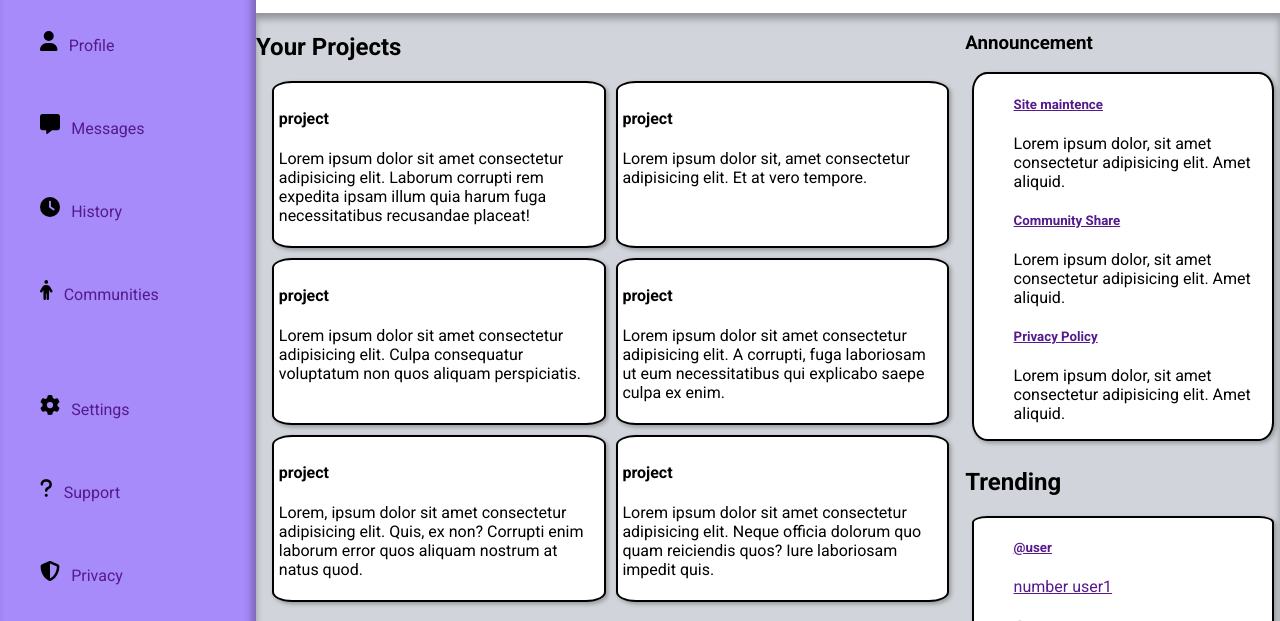
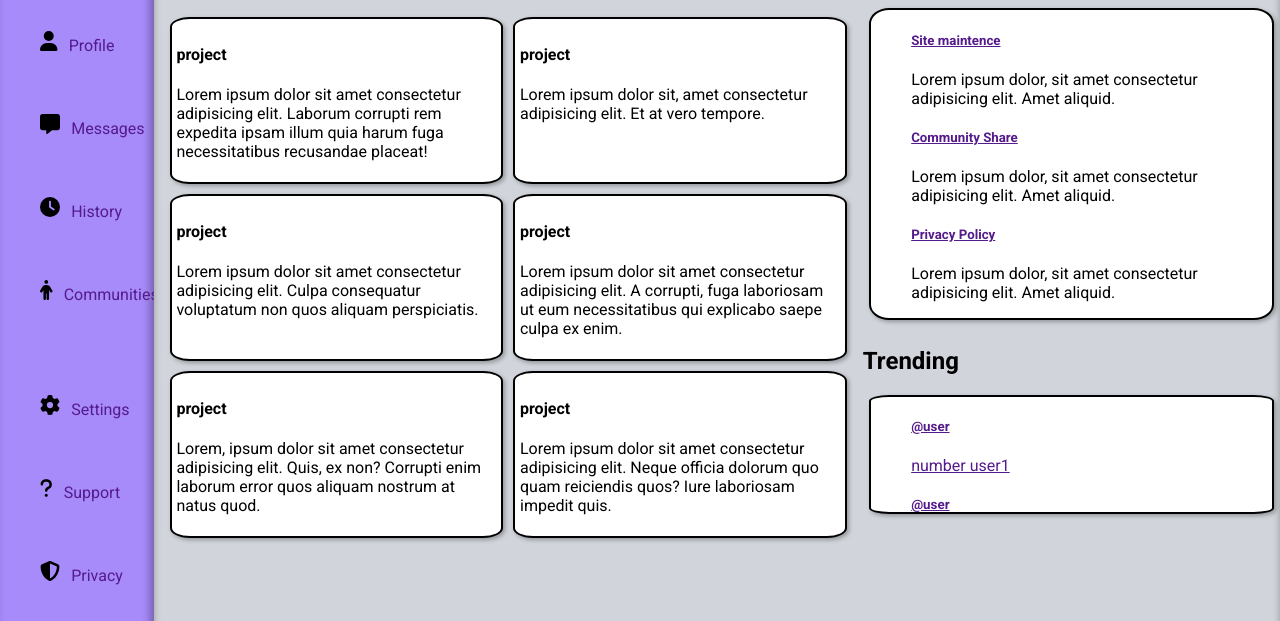
Before and after one commit to EliCodes-UX/admin, a plain HTML site: page index.html in a window 1280 px wide. Shown: the part 179-800 px from the top of the page. Drawn offline with Linux system fonts and the light colour scheme.

Commit message:
mostly finished game

```diff
--- a/style.css
+++ b/style.css
@@ -8,6 +8,9 @@ body {
   margin: 0;
   padding: 0;
 }
+@media screen and (max-width: 1000px) {
+  /* CSS for smaller screens */
+
   .container {
     display: grid;
     height: 100%;
@@ -15,6 +18,35 @@ body {
     grid-template-columns: 20vw 80vw;
     grid-template-rows: 15vw 85vw;
     position: fixed;
+  }
+  .trendingContent {
+    border: 2px solid black;
+    margin: 0.4em;
+    border-radius: 5%;
+    background-color: white;
+    box-shadow: 2px 2px 4px rgba(0, 0, 0, 0.3);
+    height: 17vw;
+    overflow: hidden;
+  }
+}
+@media screen and (min-width: 1000px) {
+  .container {
+    display: grid;
+    height: 100%;
+    width: 100%;
+    grid-template-columns: 12vw 88vw;
+    grid-template-rows: 10vw 90vw;
+    position: fixed;
+  }
+  .trendingContent {
+    border: 2px solid black;
+    margin: 0.4em;
+    border-radius: 5%;
+    background-color: white;
+    box-shadow: 2px 2px 4px rgba(0, 0, 0, 0.3);
+    height: 9vw;
+    overflow: hidden;
+  }
 }
 
 button {
@@ -151,6 +183,7 @@ svg {
 .rightSideContent {
   display: flex;
   flex-direction: column;
+  width: 100vw;
 }
 .announceContent {
   border: 2px solid black;
@@ -159,15 +192,7 @@ svg {
   background-color: white;
   box-shadow: 2px 2px 4px rgba(0, 0, 0, 0.3);
 }
-.trendingContent {
-  border: 2px solid black;
-  margin: 0.4em;
-  border-radius: 5%;
-  background-color: white;
-  box-shadow: 2px 2px 4px rgba(0, 0, 0, 0.3);
-  height: 10vw;
-  overflow: hidden;
-}
+
 .username {
   font-size: smaller;
 }
```
Lines whose indentation alone changed are shown as unchanged.
